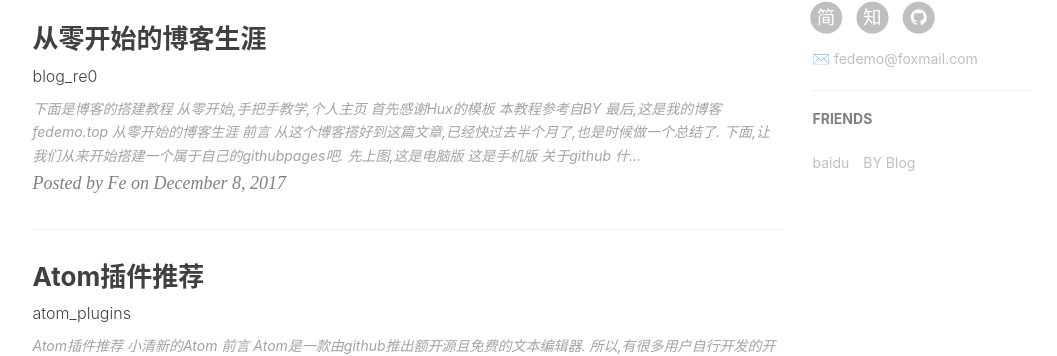
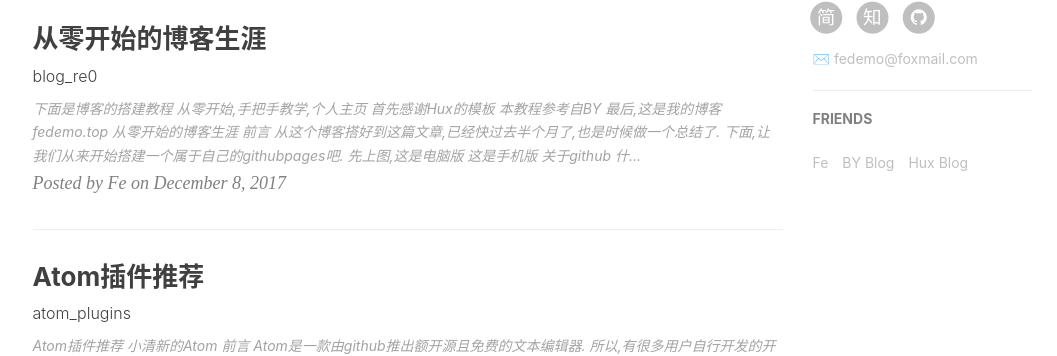
Before and after one commit to FeDemo/fedemo.github.io, a Jekyll site: the page built from index.html, in a window 1280 px wide and 900 px high, scrolled down 815 px. Shown: the part 106-462 px from the top of the window, without its empty margins (135-1192 px from the left). Built offline with Jekyll 4.4.1, drawn with Linux system fonts in a browser that asks for light colours; nearby versions of some CDN libraries; the list of posts is cut into pages by our own code; comment, search, counter and statistics services are not loaded.

Commit message:
add friends(Fe , Hux Blog)

```diff
--- a/_config.yml
+++ b/_config.yml
@@ -94,10 +94,13 @@ service-worker: true
 # Friends好友链接
 friends: [
     {
-        title: "baidu",
-        href: "http://www.baidu.com"
+        title: "Fe",
+        href: "/"
     },{
         title: "BY Blog",
         href: "http://qiubaiying.top/"
+    },{
+        title: "Hux Blog",
+        href: "https://huangxuan.me/"
     }
 ]
```
